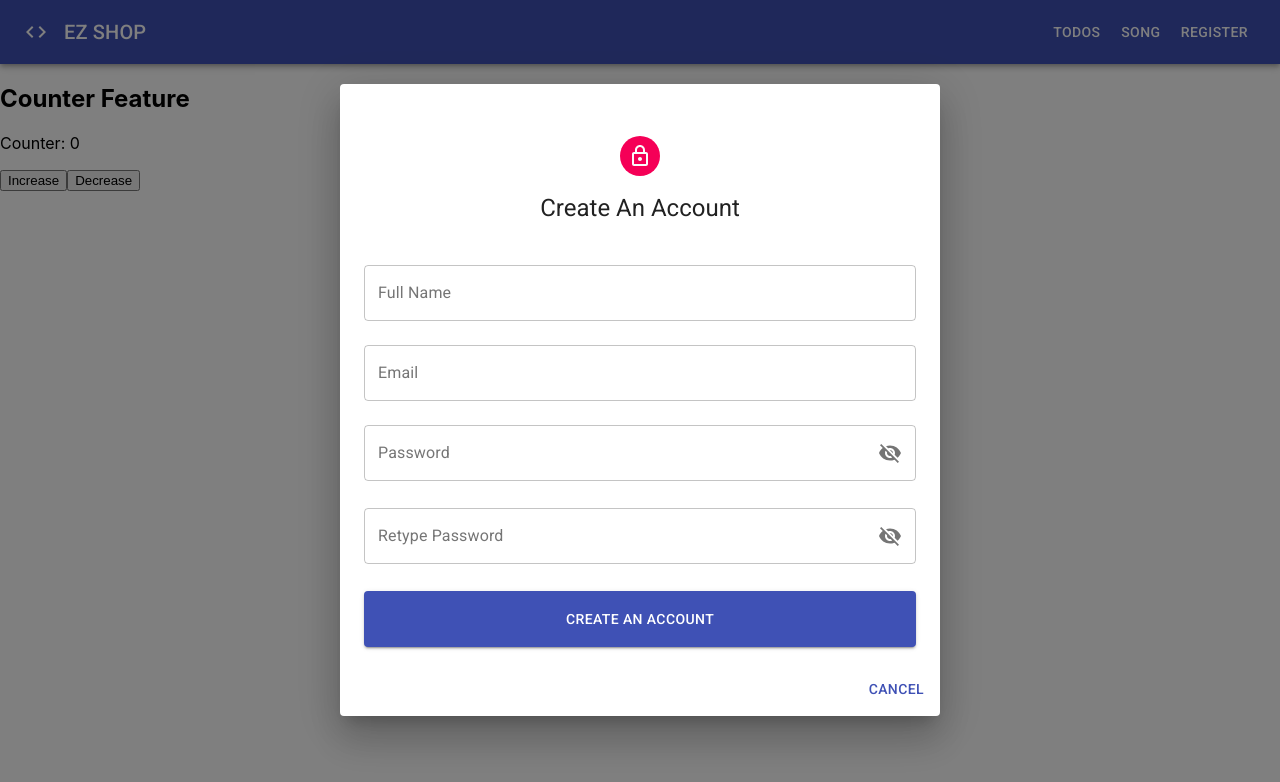
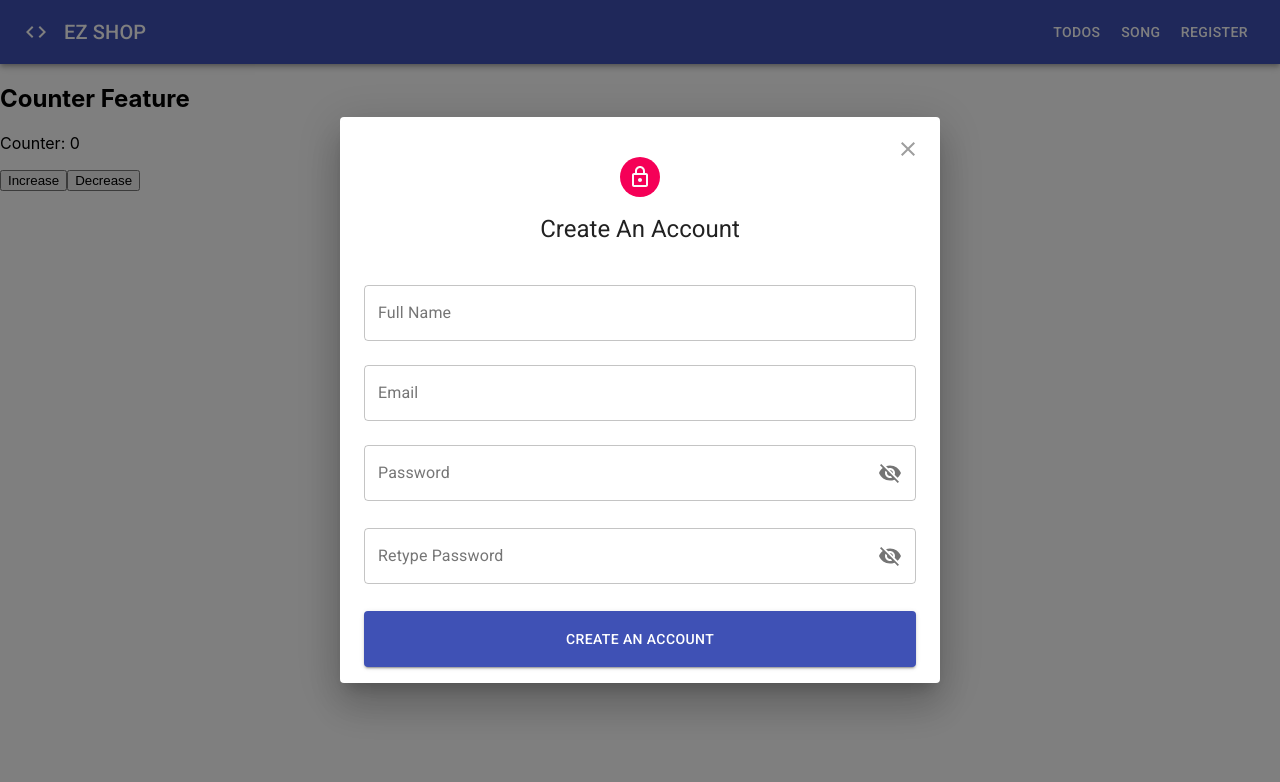
Before and after one commit to ThienNGH29/react-ezfrontend, a React (Create React App) app: page / in a window 1280 px wide. Both pictures are taken after a click on the button "REGISTER". Shown: the top 782 px of the page. Built offline with nearby package versions, Linux system fonts and the light colour scheme; no server answers.

Commit message:
validation register submit + create login api

```diff
--- a/package.json
+++ b/package.json
@@ -12,6 +12,7 @@
     "@testing-library/react": "^11.1.0",
     "@testing-library/user-event": "^12.1.10",
     "axios": "^0.21.1",
+    "notistack": "^1.0.9",
     "query-string": "^7.0.1",
     "react": "^17.0.2",
     "react-dom": "^17.0.2",
--- a/src/api/axiosClient.js
+++ b/src/api/axiosClient.js
@@ -25,6 +25,14 @@ axiosClient.interceptors.response.use(function (response) {
 }, function (error) {
   // Any status codes that falls outside the range of 2xx cause this function to trigger
   // Do something with response error
+  const {config, status, data} = error.response;
+  if(config.url === '/auth/local/register' && status === 400) {
+    const errorList = data.data || [];
+    const firstError = errorList.length > 0 ? errorList[0] : [];
+    const messageList = firstError.messages || [];
+    const firstMessage = messageList.length > 0 ? messageList[0] : []
+    throw new Error(firstMessage.message)
+  }
   return Promise.reject(error);
 });
 
--- a/src/api/userApi.js
+++ b/src/api/userApi.js
@@ -5,6 +5,10 @@ const userApi = {
     const url = '/auth/local/register';
     return axiosClient.post(url, data);
   },
+  login(data) {
+    const url = '/auth/local';
+    return axiosClient.post(url, data);
+  },
 };
 
 export default userApi;
--- a/src/components/Header/index.js
+++ b/src/components/Header/index.js
@@ -1,4 +1,4 @@
-import { TextField } from '@material-ui/core';
+import { IconButton, TextField } from '@material-ui/core';
 import AppBar from '@material-ui/core/AppBar';
 import Button from '@material-ui/core/Button';
 import Dialog from '@material-ui/core/Dialog';
@@ -8,6 +8,7 @@ import DialogContentText from '@material-ui/core/DialogContentText';
 import { makeStyles } from '@material-ui/core/styles';
 import Toolbar from '@material-ui/core/Toolbar';
 import Typography from '@material-ui/core/Typography';
+import { Close } from '@material-ui/icons';
 import CodeIcon from '@material-ui/icons/Code';
 import Register from 'features/Auth/components/Register';
 import React, { useState } from 'react';
@@ -27,6 +28,13 @@ const useStyles = makeStyles((theme) => ({
     textDecoration: 'none',
     color: '#fff',
   },
+  closeBtn: {
+    position: 'absolute',
+    top: theme.spacing(1),
+    right: theme.spacing(1),
+    color: theme.palette.grey[500],
+    zIndex: 1
+  }
 }));
 
 export default function Header() {
@@ -72,14 +80,12 @@ export default function Header() {
         disableBackdropClick={true}
         disableEscapeKeyDown={true}
       >
+        <IconButton className={classes.closeBtn} onClick={handleClose}>
+          <Close/>
+        </IconButton>
         <DialogContent>
-          <Register/>
+          <Register closeDialog={handleClose}/>
         </DialogContent>
-        <DialogActions>
-          <Button onClick={handleClose} color="primary">
-            Cancel
-          </Button>
-        </DialogActions>
       </Dialog>
     </div>
   );
--- a/src/features/Auth/components/Register/index.js
+++ b/src/features/Auth/components/Register/index.js
@@ -1,13 +1,18 @@
 import { unwrapResult } from '@reduxjs/toolkit';
 import { register } from 'features/Auth/userSlice';
+import { useSnackbar } from 'notistack';
+import PropTypes from 'prop-types';
 import React from 'react';
 import { useDispatch } from 'react-redux';
 import RegisterForm from '../RegisterForm';
 
-Register.propTypes = {};
+Register.propTypes = {
+  closeDialog: PropTypes.func,
+};
 
 function Register(props) {
   const dispatch = useDispatch();
+  const { enqueueSnackbar } = useSnackbar();
 
   const handleSubmit = async (values) => {
     console.log('Register submit: ', values);
@@ -19,9 +24,15 @@ function Register(props) {
       const resultAction = await dispatch(action);
       const user = unwrapResult(resultAction);
 
-      console.log('New user', user);
+      const {closeDialog} = props;
+      if(closeDialog) {
+        closeDialog();
+      }
+
+      enqueueSnackbar('Register succesfully!', { variant: 'success', autoHideDuration: 2500 });
     } catch (error) {
       console.log('Failed to register: ', error);
+      enqueueSnackbar(error.message, { variant: 'error', autoHideDuration: 2500 });
     }
   };
 
--- a/src/features/Auth/components/RegisterForm/index.js
+++ b/src/features/Auth/components/RegisterForm/index.js
@@ -1,5 +1,5 @@
 import { yupResolver } from '@hookform/resolvers/yup';
-import { Avatar, Button, makeStyles, Typography } from '@material-ui/core';
+import { Avatar, Button, CircularProgress, LinearProgress, makeStyles, Typography } from '@material-ui/core';
 import { LockOutlined } from '@material-ui/icons';
 import InputField from 'components/form-controls/InputField';
 import PasswordField from 'components/form-controls/PasswordField';
@@ -11,6 +11,7 @@ import * as yup from 'yup';
 const useStyles = makeStyles((theme) => ({
   root: {
     paddingTop: theme.spacing(4),
+    position: 'relative',
   },
 
   avatar: {
@@ -27,6 +28,13 @@ const useStyles = makeStyles((theme) => ({
     padding: theme.spacing(2, 4),
     margin: theme.spacing(2, 0, 1, 0),
     width: '100%',
+  },
+
+  process: {
+    position: 'absolute',
+    top: theme.spacing(2),
+    left: 0,
+    right: 0,
   },
 }));
 
@@ -61,17 +69,19 @@ function RegisterForm(props) {
     resolver: yupResolver(schema),
   });
 
-  const handleSubmit = (values) => {
+  const handleSubmit = async (values) => {
     const { onSubmit } = props;
     if (onSubmit) {
-      onSubmit(values);
+      await onSubmit(values);
     }
+  };
 
-    form.reset();
-  };
+  const { isSubmitting } = form.formState;
 
   return (
     <div className={classes.root}>
+      {isSubmitting && <LinearProgress className={classes.process} />}
+
       <Avatar className={classes.avatar}>
         <LockOutlined></LockOutlined>
       </Avatar>
@@ -85,8 +95,8 @@ function RegisterForm(props) {
         <PasswordField name="password" label="Password" form={form} />
         <PasswordField name="retypePassword" label="Retype Password" form={form} />
 
-        <Button type="submit" variant="contained" color="primary" className={classes.submit}>
-          Create An Account
+        <Button disabled={isSubmitting} type="submit" variant="contained" color="primary" className={classes.submit}>
+          {isSubmitting ? <CircularProgress /> : 'Create An Account'}
         </Button>
       </form>
     </div>
--- a/src/features/Auth/userSlice.js
+++ b/src/features/Auth/userSlice.js
@@ -3,6 +3,21 @@ import userApi from 'api/userApi';
 
 export const register = createAsyncThunk(
   'users/register',
+  async (payload) => {
+    // call API to register
+    const data = await userApi.register(payload);
+
+    // save data to local storage
+    localStorage.setItem('access_token', data.jwt)
+    localStorage.setItem('user', JSON.stringify(data.user))
+
+    // return user data
+    return data.user;
+  }
+)
+
+export const login = createAsyncThunk(
+  'users/login',
   async (payload) => {
     // call API to register
     const data = await userApi.register(payload);
@@ -26,6 +41,10 @@ const userSlice = createSlice({
   extraReducers: {
     [register.fulfilled]: (state, action) => {
       state.current = action.payload
+    },
+
+    [login.fulfilled]: (state, action) => {
+      state.current = action.payload
     }
   }
 });
--- a/src/index.js
+++ b/src/index.js
@@ -1,20 +1,23 @@
-import React from "react";
-import ReactDOM from "react-dom";
-import { Provider } from "react-redux";
-import { BrowserRouter } from "react-router-dom";
-import App from "./App";
-import store from "./app/store";
-import reportWebVitals from "./reportWebVitals";
+import { SnackbarProvider } from 'notistack';
+import React from 'react';
+import ReactDOM from 'react-dom';
+import { Provider } from 'react-redux';
+import { BrowserRouter } from 'react-router-dom';
+import App from './App';
+import store from './app/store';
+import reportWebVitals from './reportWebVitals';
 
 ReactDOM.render(
   <Provider store={store}>
     <React.StrictMode>
       <BrowserRouter>
-        <App />
+        <SnackbarProvider anchorOrigin={{ vertical: 'top', horizontal: 'right' }}>
+          <App />
+        </SnackbarProvider>
       </BrowserRouter>
     </React.StrictMode>
   </Provider>,
-  document.getElementById("root")
+  document.getElementById('root')
 );
 
 // If you want to start measuring performance in your app, pass a function
```
Also changed, not shown: 1 other file (tests, documents, lock files or other folders).
